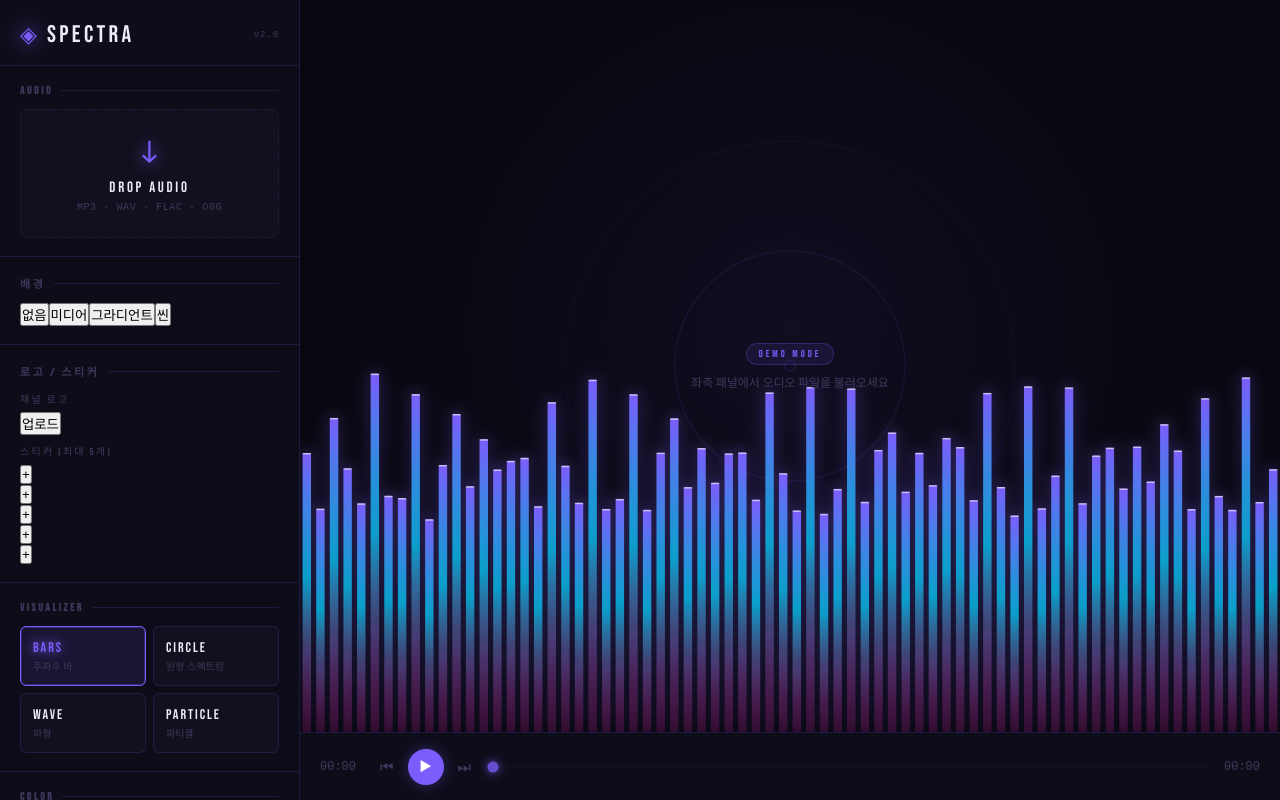
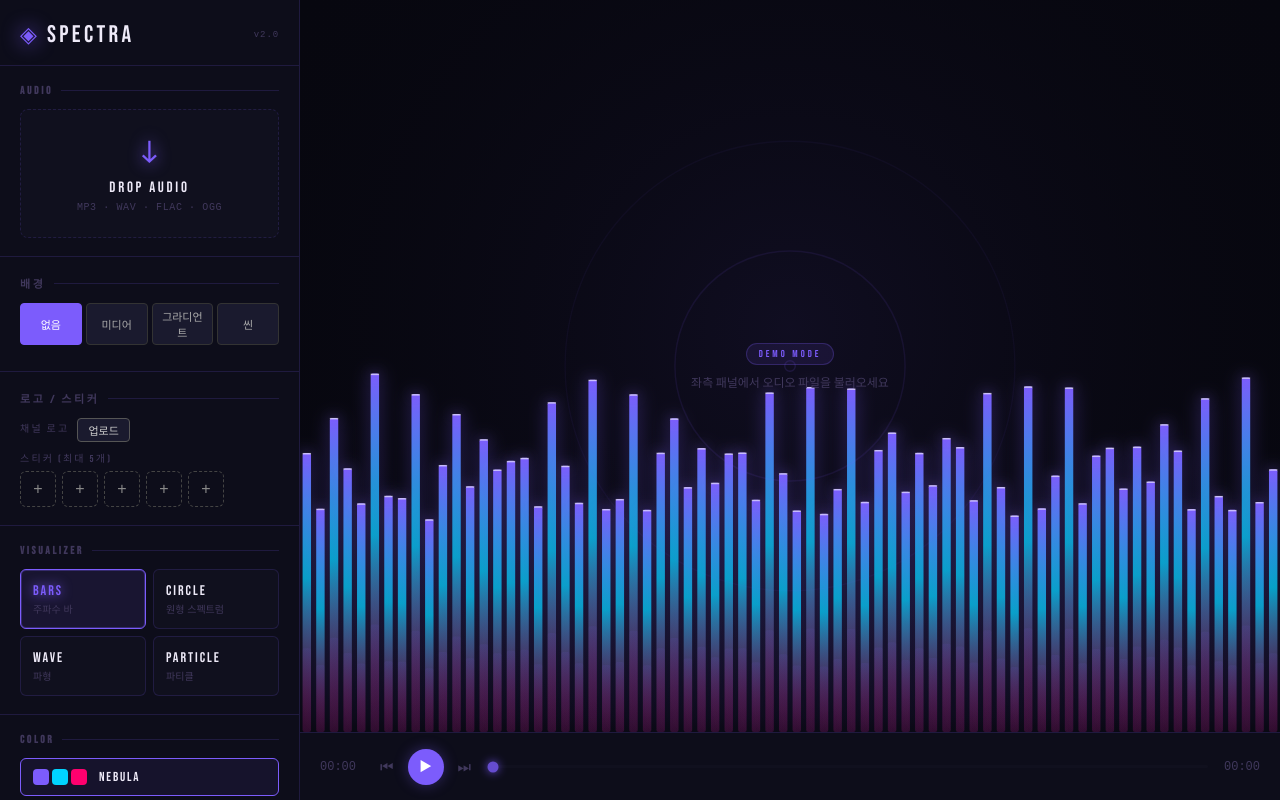
Before and after one commit to flexm2024/spectra, a React (Vite) app: page / in a window 1280 px wide. Built offline with nearby package versions, Linux system fonts and the light colour scheme; a web font is replaced by a local one.

Commit message:
feat: add CSS styles for overlay panels and profile buttons

```diff
--- a/src/App.css
+++ b/src/App.css
@@ -579,3 +579,162 @@ html, body, #root {
   margin-top: 2px;
   margin-bottom: 6px;
 }
+
+/* 탭 버튼 */
+.tab-row {
+  display: flex;
+  gap: 4px;
+  margin-bottom: 8px;
+}
+.tab-btn {
+  flex: 1;
+  padding: 4px 6px;
+  font-size: 11px;
+  background: #1a1a2e;
+  border: 1px solid #333;
+  border-radius: 4px;
+  color: #aaa;
+  cursor: pointer;
+}
+.tab-btn.active {
+  background: #7C5CFC;
+  border-color: #7C5CFC;
+  color: #fff;
+}
+
+/* 드롭존 small variant */
+.dropzone.small {
+  padding: 10px;
+  min-height: 40px;
+  font-size: 12px;
+}
+
+/* 그라디언트 피커 */
+.gradient-row {
+  display: flex;
+  align-items: center;
+  gap: 8px;
+  flex-wrap: wrap;
+}
+.gradient-row input[type="color"] {
+  width: 36px;
+  height: 28px;
+  border: none;
+  border-radius: 4px;
+  cursor: pointer;
+  padding: 0;
+}
+
+/* 씬 그리드 */
+.scene-grid {
+  display: grid;
+  grid-template-columns: repeat(3, 1fr);
+  gap: 6px;
+  margin-top: 4px;
+}
+.scene-card {
+  height: 40px;
+  border-radius: 6px;
+  border: 2px solid transparent;
+  cursor: pointer;
+  display: flex;
+  align-items: flex-end;
+  padding: 4px;
+}
+.scene-card.active {
+  border-color: #7C5CFC;
+}
+.scene-name {
+  font-size: 9px;
+  color: rgba(255,255,255,0.8);
+  text-transform: uppercase;
+}
+
+/* 로고/스티커 */
+.overlay-row {
+  display: flex;
+  align-items: center;
+  gap: 8px;
+  margin-bottom: 8px;
+}
+.upload-btn, .remove-btn {
+  padding: 3px 10px;
+  font-size: 11px;
+  border-radius: 4px;
+  cursor: pointer;
+  border: 1px solid #555;
+  background: #1a1a2e;
+  color: #ccc;
+}
+.remove-btn {
+  border-color: #ff4466;
+  color: #ff4466;
+}
+.loaded-badge {
+  font-size: 10px;
+  color: #00FFB9;
+}
+.sticker-slots {
+  display: flex;
+  gap: 6px;
+  flex-wrap: wrap;
+  margin-top: 4px;
+}
+.sticker-slot {
+  width: 36px;
+  height: 36px;
+  border: 1px dashed #444;
+  border-radius: 6px;
+  display: flex;
+  align-items: center;
+  justify-content: center;
+}
+.sticker-add, .sticker-remove {
+  width: 100%;
+  height: 100%;
+  background: none;
+  border: none;
+  color: #888;
+  font-size: 16px;
+  cursor: pointer;
+  border-radius: 6px;
+}
+.sticker-remove {
+  color: #ff4466;
+  font-size: 12px;
+}
+.sticker-add:hover { color: #7C5CFC; }
+
+/* 프로파일 버튼 그룹 */
+.btn-group {
+  display: flex;
+  gap: 4px;
+  margin-top: 4px;
+}
+.profile-btn {
+  flex: 1;
+  display: flex;
+  flex-direction: column;
+  align-items: center;
+  padding: 5px 4px;
+  font-size: 11px;
+  background: #1a1a2e;
+  border: 1px solid #333;
+  border-radius: 4px;
+  color: #aaa;
+  cursor: pointer;
+  line-height: 1.2;
+}
+.profile-btn.active {
+  background: #7C5CFC;
+  border-color: #7C5CFC;
+  color: #fff;
+}
+.profile-btn:disabled {
+  opacity: 0.4;
+  cursor: not-allowed;
+}
+.profile-sub {
+  font-size: 9px;
+  opacity: 0.7;
+}
```
